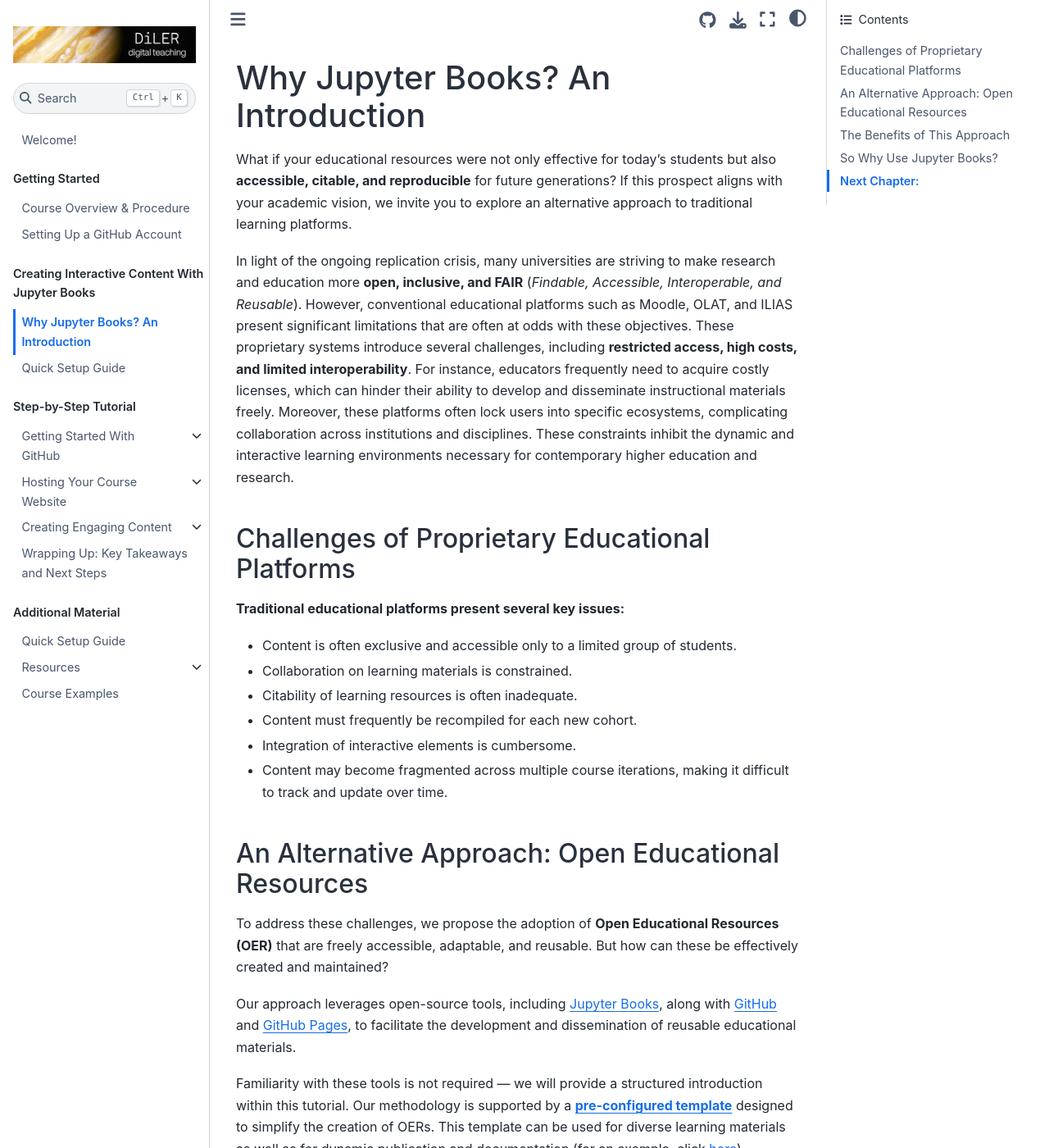
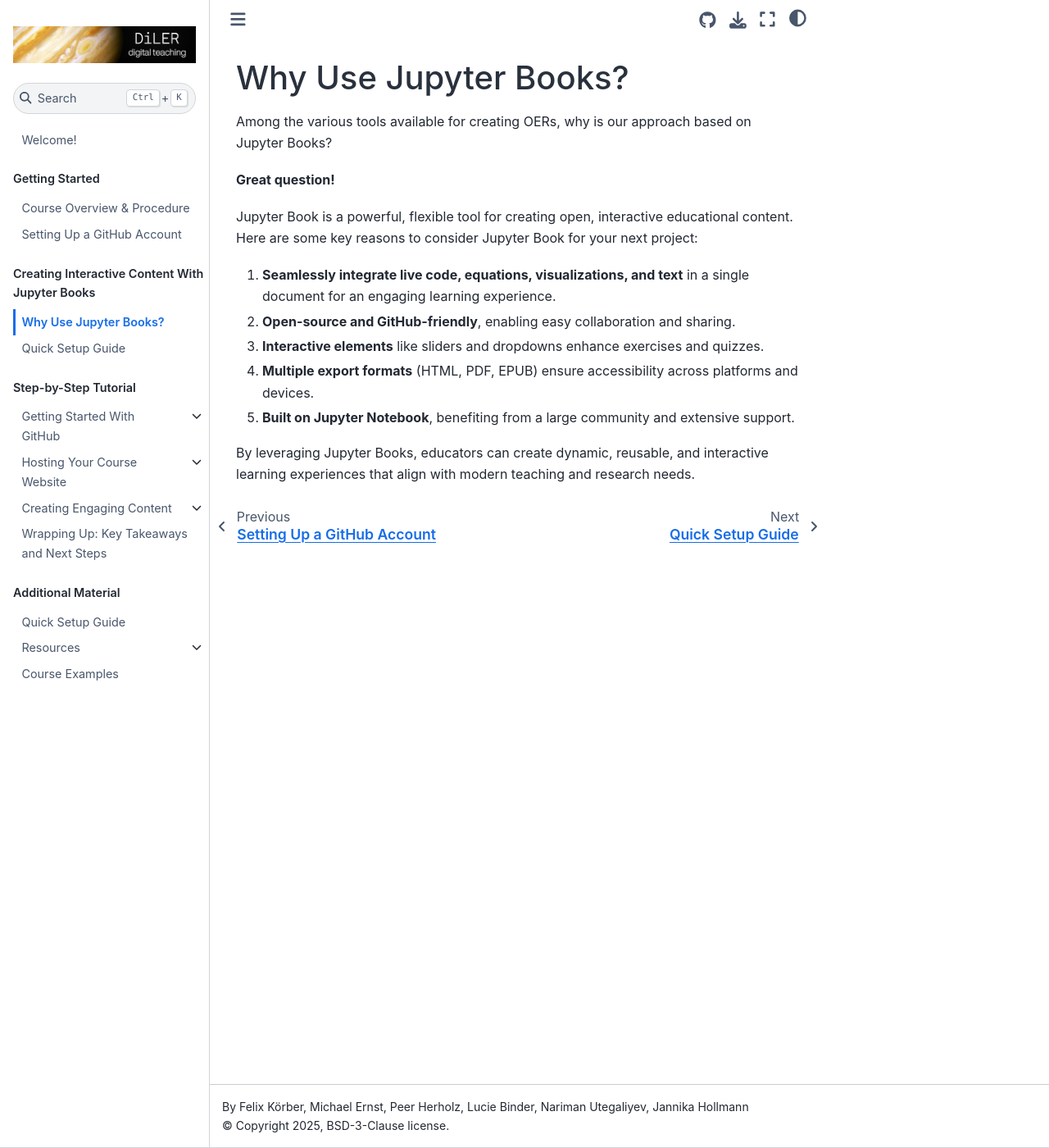
Before and after one commit to luciebinder/ws-openness-2025, a Jupyter Book: the page built from general-information/whyjb.md, in a window 1280 px wide and 1400 px high. Shown: the whole window at 82% size. Built offline with Jupyter Book 1.0.4 settings and Sphinx 7.4.7 and the Sphinx Book theme 1.1.4, drawn with Linux system fonts in a browser that asks for light colours; pages that are not in the unit, such as notebooks, are missing from menus; some of the changed text lies outside the part shown.

Commit message:
Update whyjb.md

```diff
--- a/general-information/whyjb.md
+++ b/general-information/whyjb.md
@@ -1,42 +1,6 @@
-# Why Jupyter Books? An Introduction
+## Why Use Jupyter Books?
 
-What if your educational resources were not only effective for today’s students but also **accessible, citable, and reproducible** for future generations? If this prospect aligns with your academic vision, we invite you to explore an alternative approach to traditional learning platforms.
-
-In light of the ongoing replication crisis, many universities are striving to make research and education more **open, inclusive, and FAIR** (*Findable, Accessible, Interoperable, and Reusable*). However, conventional educational platforms such as Moodle, OLAT, and ILIAS present significant limitations that are often at odds with these objectives. These proprietary systems introduce several challenges, including **restricted access, high costs, and limited interoperability**. For instance, educators frequently need to acquire costly licenses, which can hinder their ability to develop and disseminate instructional materials freely. Moreover, these platforms often lock users into specific ecosystems, complicating collaboration across institutions and disciplines. These constraints inhibit the dynamic and interactive learning environments necessary for contemporary higher education and research.
-
-## Challenges of Proprietary Educational Platforms
-
-**Traditional educational platforms present several key issues:**
-- Content is often exclusive and accessible only to a limited group of students.
-- Collaboration on learning materials is constrained.
-- Citability of learning resources is often inadequate.
-- Content must frequently be recompiled for each new cohort.
-- Integration of interactive elements is cumbersome.
-- Content may become fragmented across multiple course iterations, making it difficult to track and update over time.
-
-## An Alternative Approach: Open Educational Resources
-
-To address these challenges, we propose the adoption of **Open Educational Resources (OER)** that are freely accessible, adaptable, and reusable. But how can these be effectively created and maintained?
-
-Our approach leverages open-source tools, including [Jupyter Books](https://jupyterbook.org/en/stable/intro.html), along with [GitHub](https://github.com/) and [GitHub Pages](https://pages.github.com/), to facilitate the development and dissemination of reusable educational materials.
-
-Familiarity with these tools is not required — we will provide a structured introduction within this tutorial. Our methodology is supported by a [**pre-configured template**](https://github.com/DiLER-Digitell/Course-template) designed to simplify the creation of OERs. This template can be used for diverse learning materials as well as for dynamic publication and documentation (for an example, click [here](https://oreoni.github.io/)).
-
-## The Benefits of This Approach
-Compared to traditional platforms, the use of this approach provides tangible advantages:
-
-- Content is **openly accessible** to anyone with an internet connection, independent of institutional affiliation.
-- **Collaboration** is greatly facilitated through GitHub’s **version control** and contribution mechanisms.
-- Educational resources become easily **citable**.
-- Materials can be **reused** and **adapted efficiently**.
-- **Version control** ensures that previous iterations remain **accessible**, enhancing **transparency**.
-- Hosting content via GitHub allows for **centralized management** and **continuous tracking of updates**.
-
-This approach aligns more effectively with the principles of **open science and FAIR research** than conventional approaches.
-
-## So Why Use Jupyter Books?
-
-Among the various tools available for creating OERs, why is this approach based on Jupyter Books?
+Among the various tools available for creating OERs, why is our approach based on Jupyter Books?
 
 **Great question!**
 
@@ -49,7 +13,3 @@
 5. **Built on Jupyter Notebook**, benefiting from a large community and extensive support.
 
 By leveraging Jupyter Books, educators can create dynamic, reusable, and interactive learning experiences that align with modern teaching and research needs.
-
-## Next Chapter:
-
-In the next chapter you will discover what Github is, how to create an account, and how to start a new project.
```
